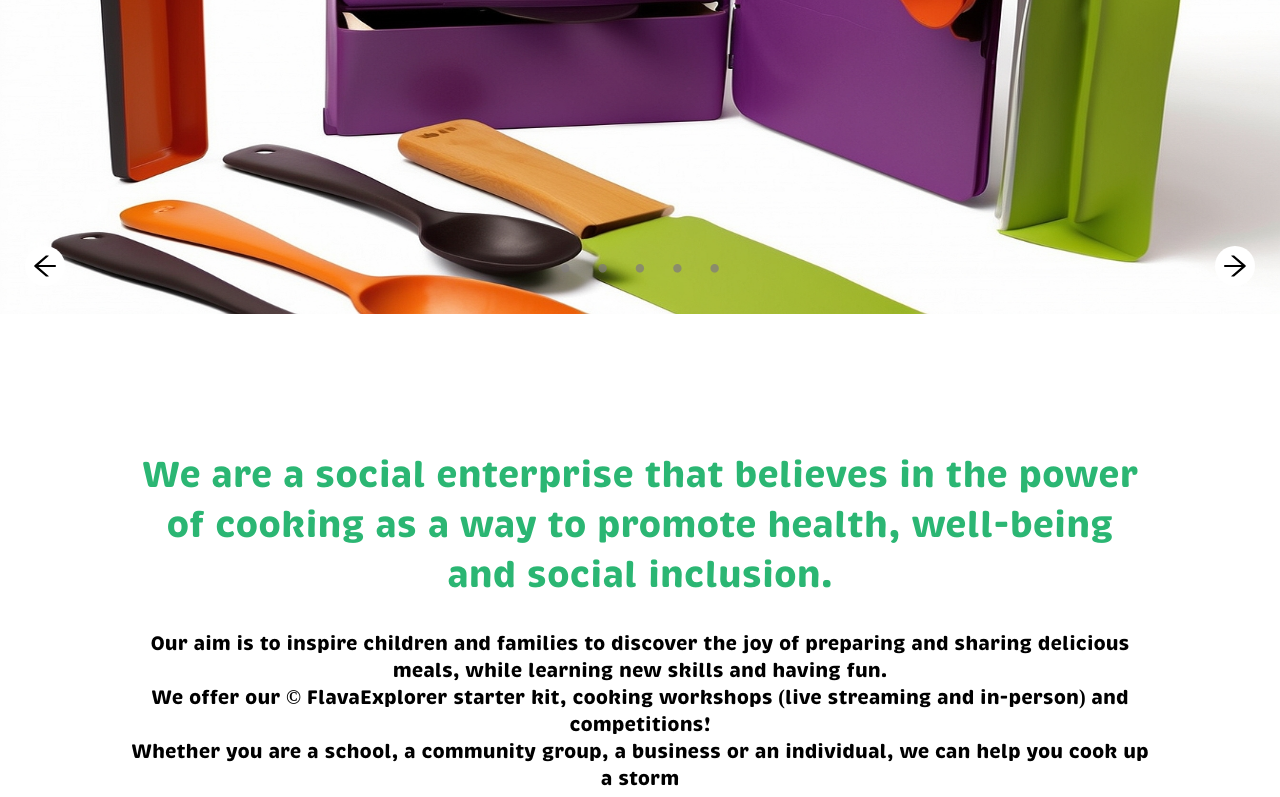
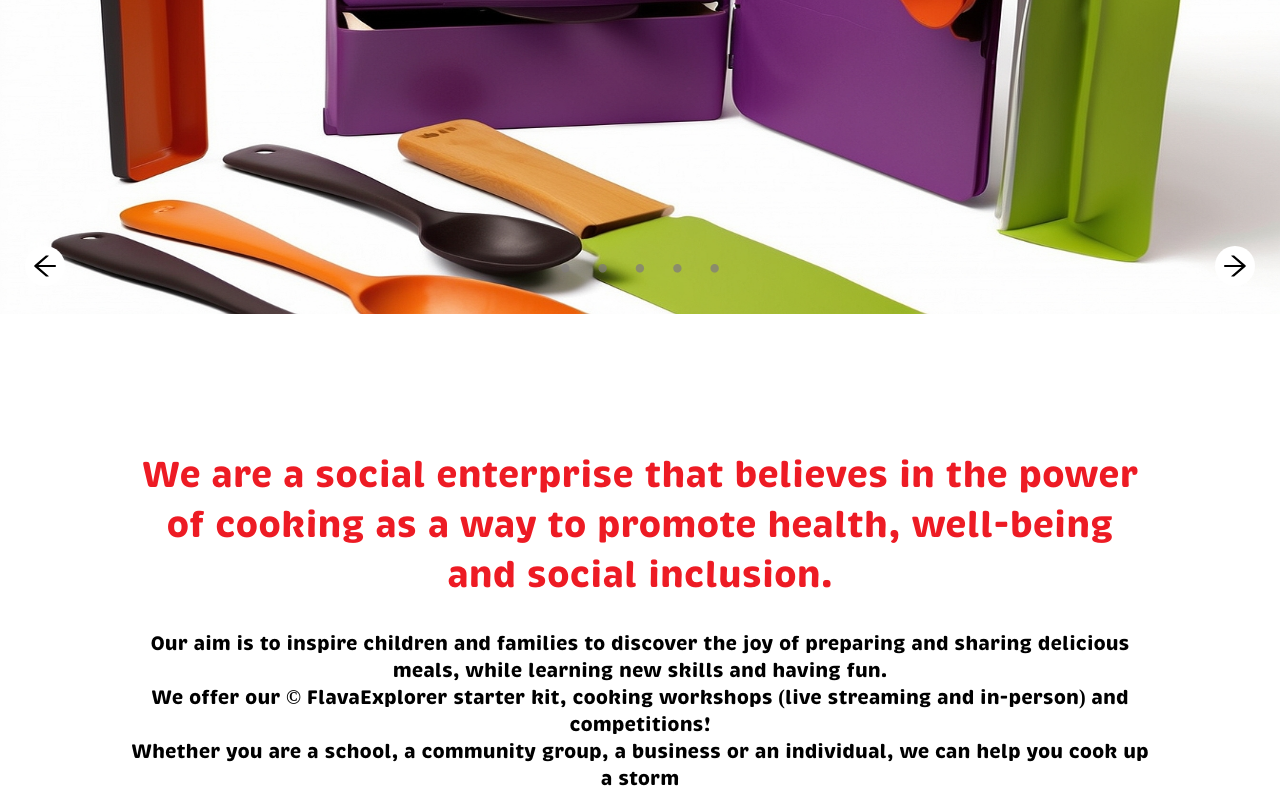
Before and after one commit to awaghat99/SimplyLearn2Cook, a React (Create React App) app: page / in a window 1280 px wide. Shown: the part 444-1241 px from the top of the page. Built offline with nearby package versions, Linux system fonts and the light colour scheme.

Commit message:
change color to red

```diff
--- a/src/components/About/About.js
+++ b/src/components/About/About.js
@@ -5,7 +5,7 @@ const About = () => {
   return (
     <section className="about" id="about">
       <div className="about-text">
-        <h2 className="green">
+        <h2 className="red">
           We are a social enterprise that believes in the power of cooking as a way to promote health,
           well-being and social inclusion.
         </h2>
```
